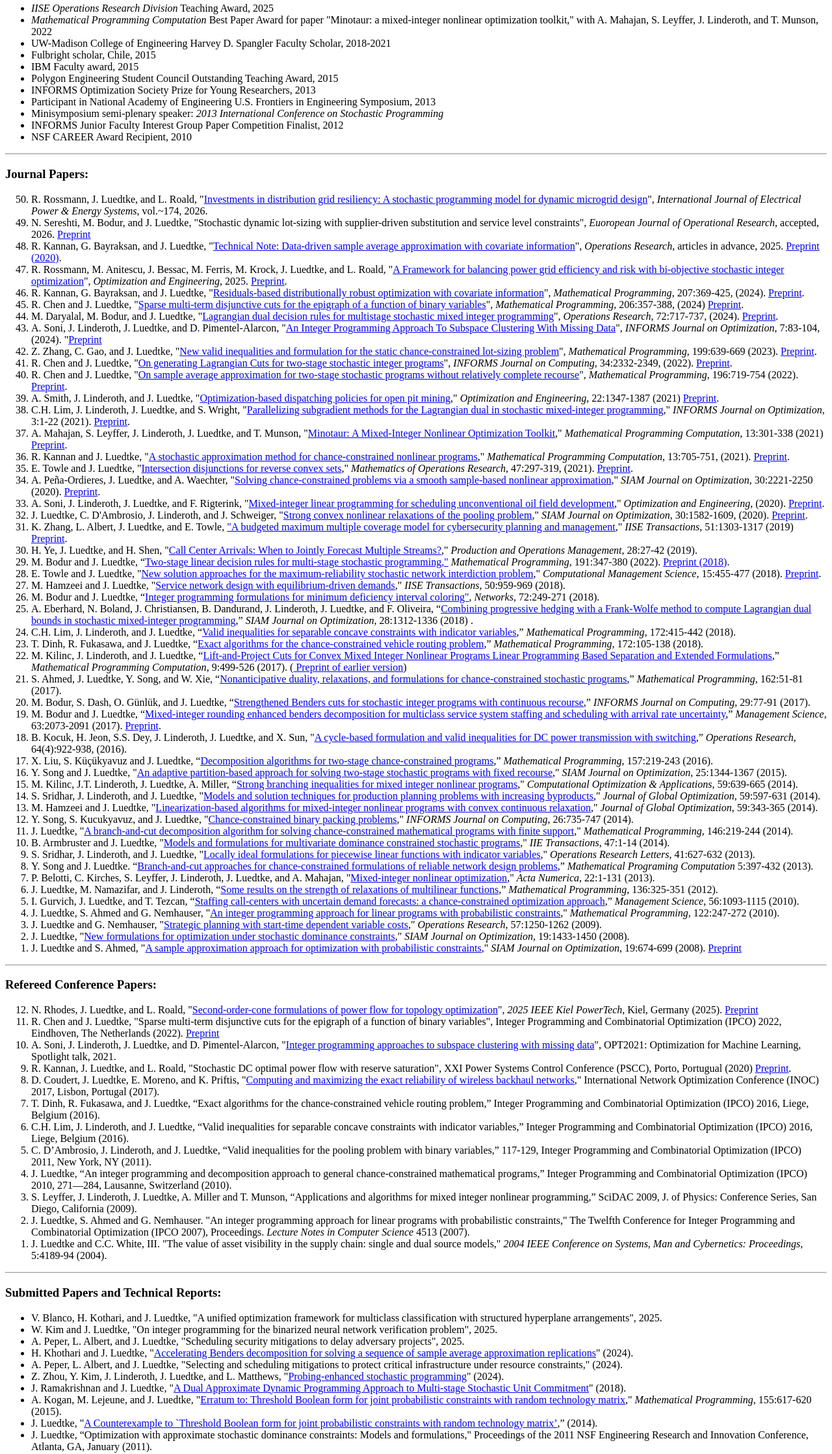
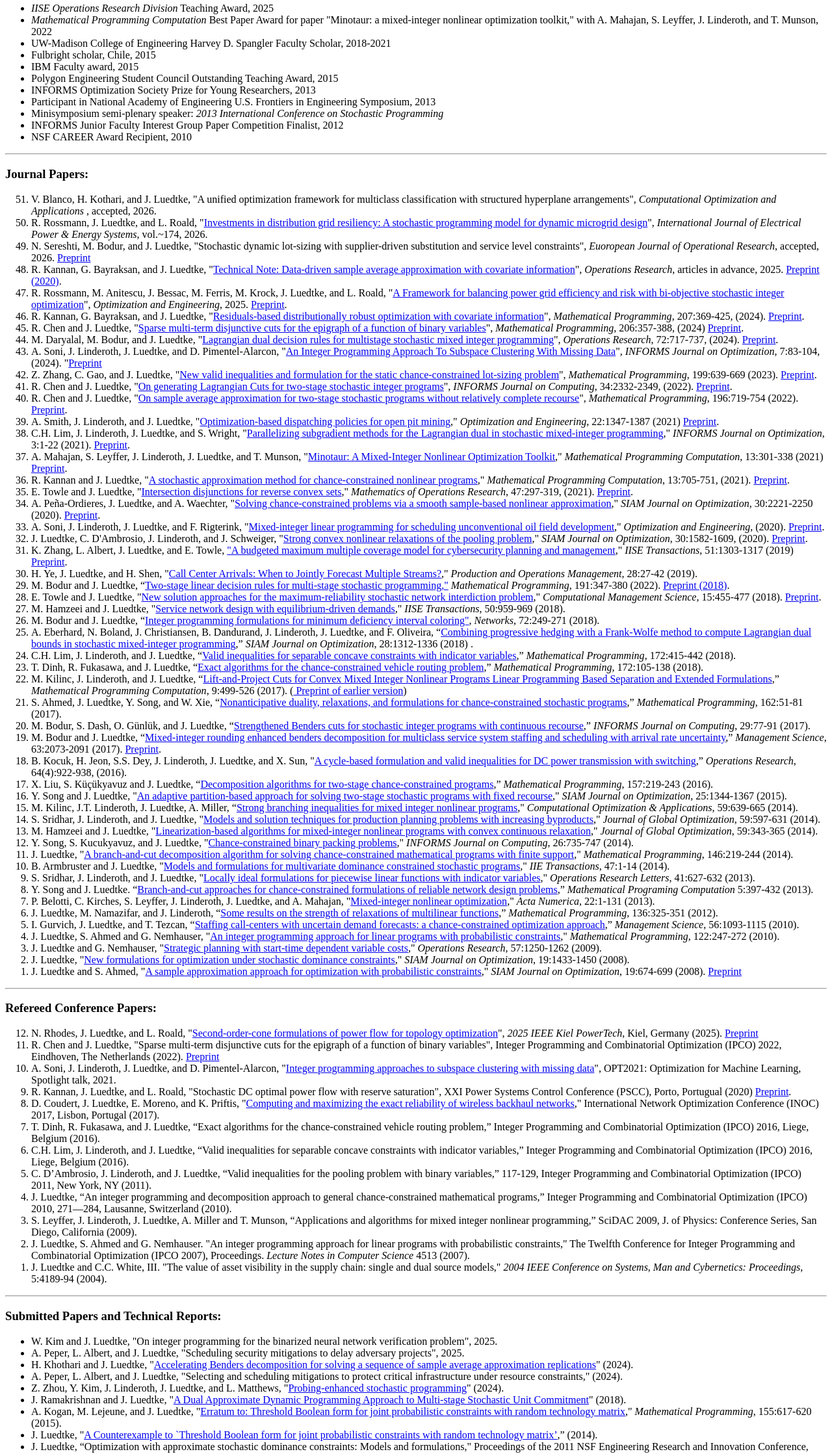
Before and after one commit to jrluedtke/jrluedtke.github.io, a plain HTML site: page index.html in a window 1280 px wide. Shown: the part 642-2879 px from the top of the page at 65% size. Drawn offline with Linux system fonts and the light colour scheme.

Commit message:
paper accepted

```diff
--- a/index.html
+++ b/index.html
@@ -68,6 +68,8 @@ on Stochastic Programming</I>
 <HR>
 <h3>Journal Papers:</h3>
 <OL reversed>
+<LI> V. Blanco, H. Kothari, and J. Luedtke, "A unified optimization framework for multiclass classification with
+structured hyperplane arrangements", <I> Computational Optimization and Applications </I>, accepted, 2026.
 <LI> R. Rossmann, J. Luedtke, and L. Roald, "<A HREF="https://doi.org/10.1016/j.ijepes.2025.111521">Investments in distribution grid resiliency: A stochastic programming
 model for dynamic microgrid design</A>", <I> International Journal of Electrical Power & Energy Systems</I>, vol.~174, 2026.
 <LI> N. Sereshti, M. Bodur, and J. Luedtke, "Stochastic dynamic lot-sizing with supplier-driven
@@ -251,8 +253,6 @@ Optimization (IPCO) 2010, 271—284, Lausanne, Switzerland (2010).
 <HR>
 <h3>Submitted Papers and Technical Reports:</h3>
 <UL>
-<LI> V. Blanco, H. Kothari, and J. Luedtke, "A unified optimization framework for multiclass classification with
-structured hyperplane arrangements", 2025.
 <LI> W. Kim and J. Luedtke, "On integer programming for the binarized neural network verification problem", 2025.
 <LI> A. Peper, L. Albert, and J. Luedtke, "Scheduling security mitigations to delay adversary projects", 2025.
 <LI> H. Khothari and J. Luedtke, "<A HREF="https://arxiv.org/pdf/2411.09091">Accelerating Benders decomposition for solving
```
Also changed, not shown: 1 other file.
